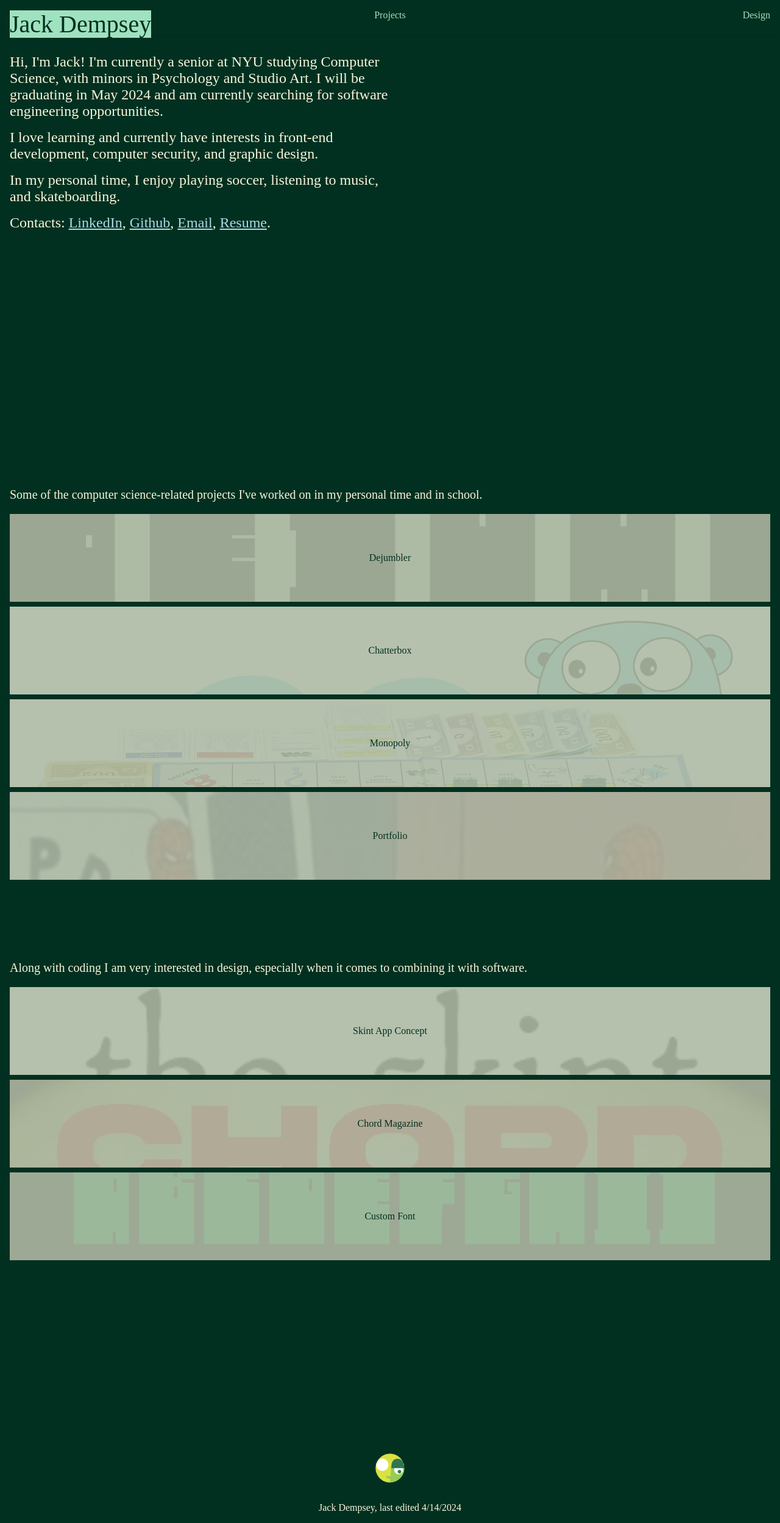
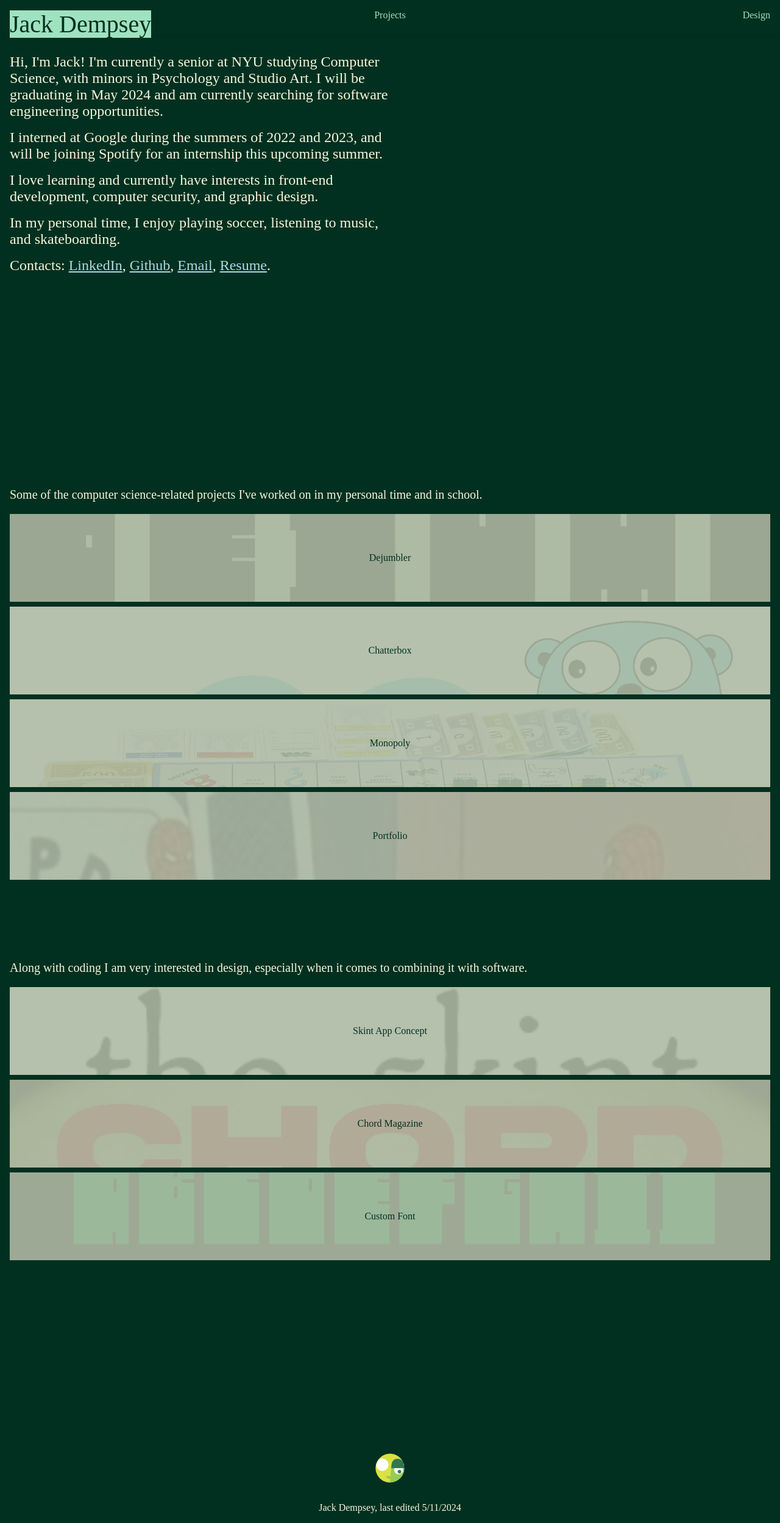
Before and after one commit to anpanring/portfolio, a React (Vite) app: page / in a window 1280 px wide. Shown: the whole page at 61% size. Built offline with nearby package versions, Linux system fonts and the light colour scheme.

Commit message:
added experience

```diff
--- a/src/App.tsx
+++ b/src/App.tsx
@@ -214,6 +214,7 @@ function App() {
             <p>Hi, I'm Jack! I'm currently a senior at NYU studying Computer Science, with minors in Psychology and Studio Art.
               I will be graduating in May 2024 and am currently searching for software engineering opportunities.
             </p>
+            <p>I interned at Google during the summers of 2022 and 2023, and will be joining Spotify for an internship this upcoming summer.</p>
             <p>I love learning and currently have interests in front-end development, computer security, and graphic design.</p>
             <p>In my personal time, I enjoy playing soccer, listening to music, and skateboarding.</p>
             <p>Contacts:&nbsp;
@@ -350,7 +351,7 @@ function App() {
 
       <footer>
         <img src="spinnylogo.gif" alt="loading" className="spinny-logo" />
-        <p className="footer-text">Jack Dempsey, last edited 4/14/2024</p>
+        <p className="footer-text">Jack Dempsey, last edited 5/11/2024</p>
       </footer>
     </div>
   )
```
